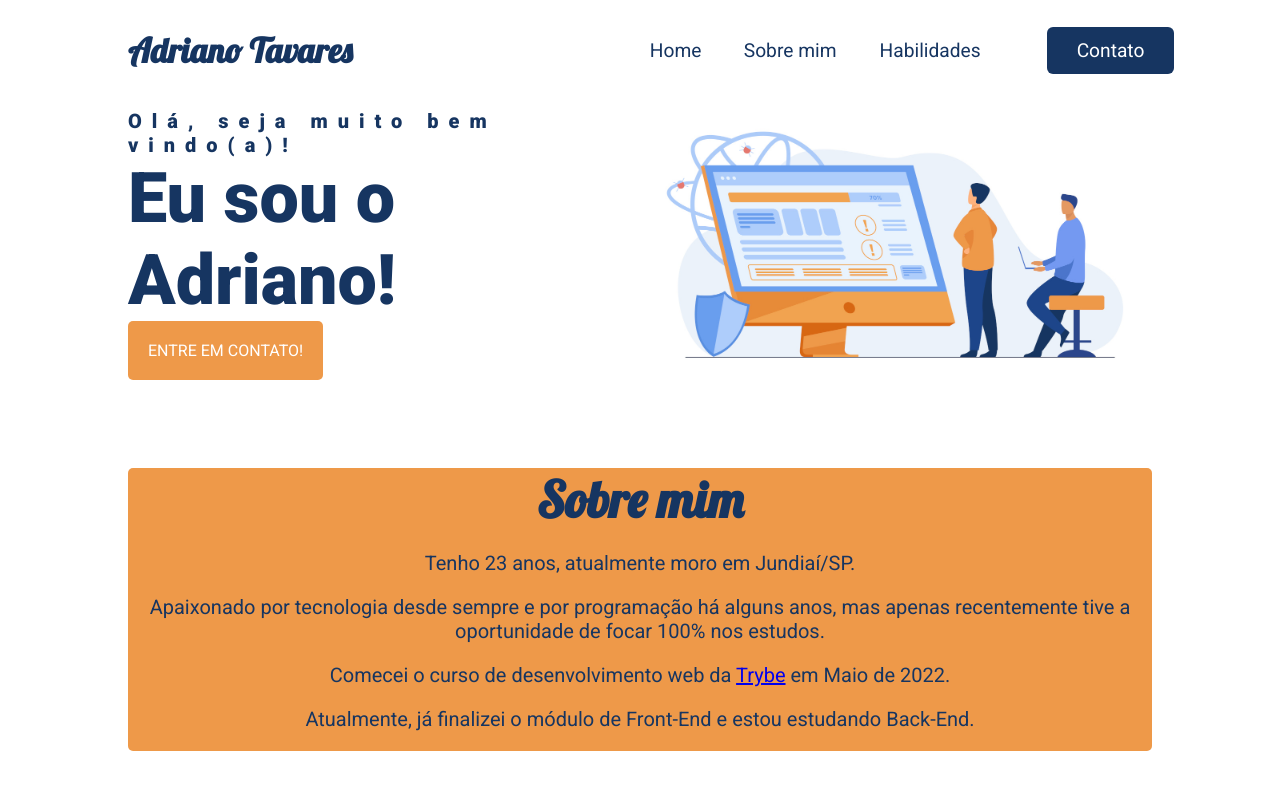
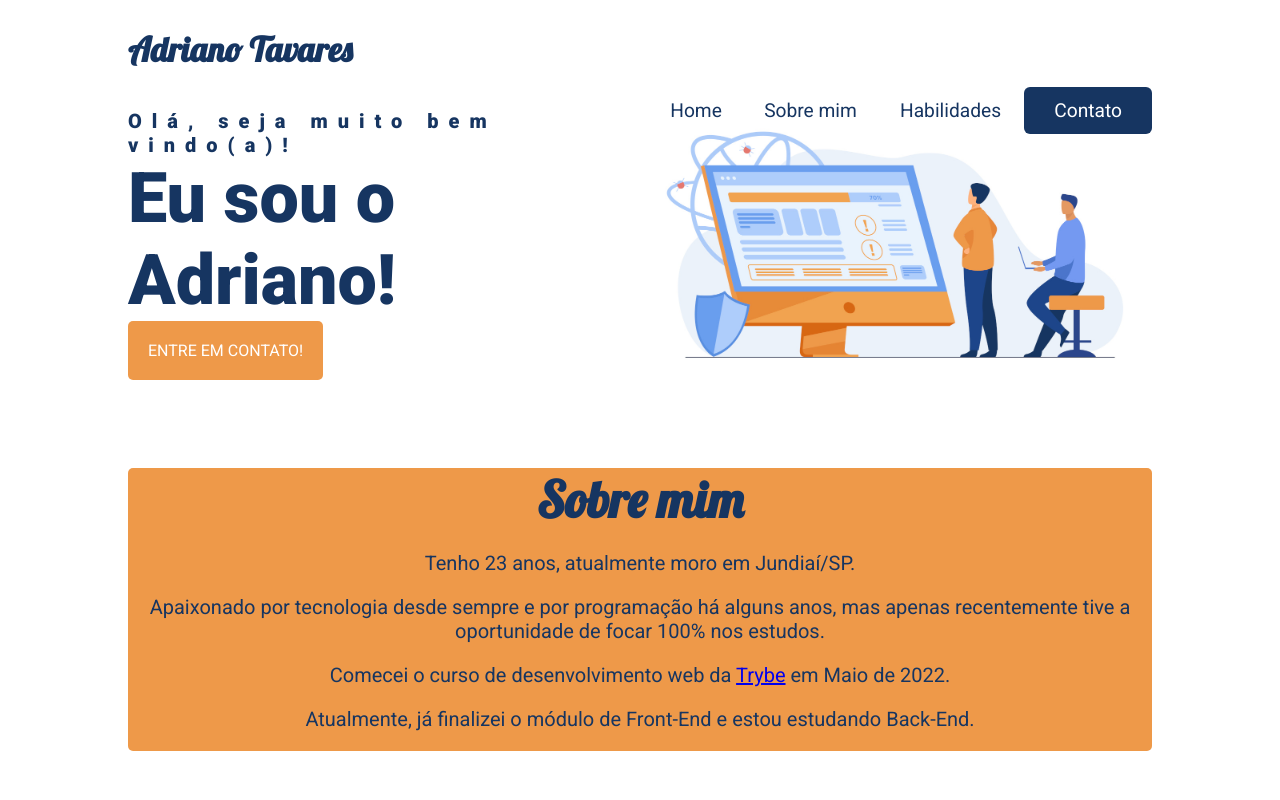
Before and after one commit to dev-adrianotavares/dev-adrianotavares.github.io, a plain HTML site: page index.html in a window 1280 px wide. Shown: the top 800 px of the page. Drawn offline with Linux system fonts and the light colour scheme.

Commit message:
Update style.css

```diff
--- a/assets/css/style.css
+++ b/assets/css/style.css
@@ -38,7 +38,8 @@ body {
   flex: 70%;
   /* border: 1px solid black; */
   text-align: right;
-  padding: 20px;
+  /* padding: 20px; */
+  margin-right: 10%;
 }
 
 .menu a {
@@ -58,8 +59,8 @@ body {
   padding: 0.625em 1.5625em;
   color: white;
   border-radius: 0.3125em;
-  margin-right: 10%;
-  margin-left: 5%;
+  /* margin-right: 10%;
+  margin-left: 5%; */
 }
 
 .menu a:nth-child(4):hover {
```
